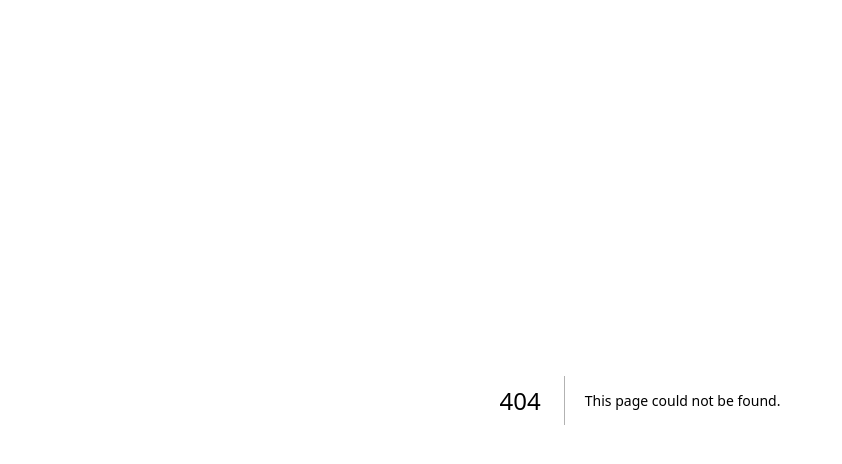
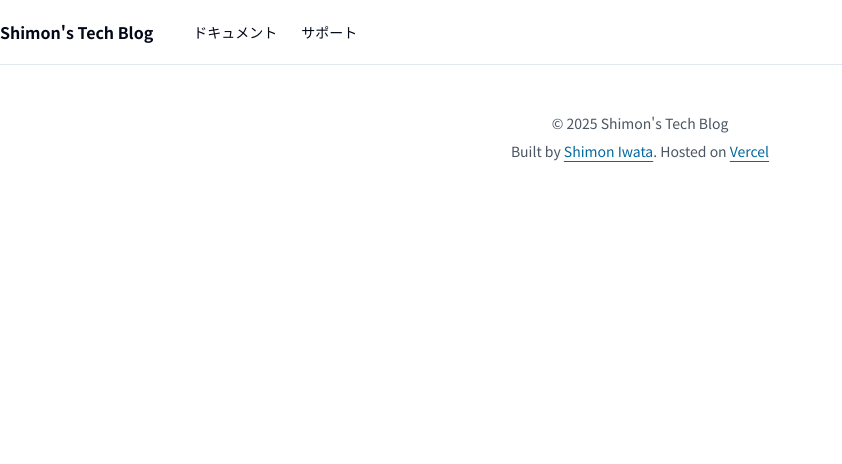
Before and after one commit to SI-Monxy/tech-blog-front, a Next.js app: page /dashboard in a window 1280 px wide. Before the commit this address had no page. Shown: the top 464 px of the page, without its empty margins (0-842 px from the left). Built offline with nearby package versions, Linux system fonts and the light colour scheme.

Commit message:
ダッシュボードページを追加

```diff
--- /dev/null
+++ b/app/(dashboard)/dashboard/layout.tsx
@@ -0,0 +1,29 @@
+// import DashboardNav from "@/components/dashboard-nav";
+import MainNav from "@/components/main-nav";
+import SiteFooter from "@/components/site-footer";
+import { dashboardConfig } from "@/config/dashboard";
+
+export default function DashboardLayout({
+  children,
+}: {
+  children: React.ReactNode;
+}) {
+  return (
+    <div className="flex min-h-screen flex-col space-y-6">
+      <header className="sticky top-0 z-40 border-b bg-background">
+        <div className="container flex items-center justify-between py-4 h-16">
+          <MainNav items={dashboardConfig.mainNav} />
+        </div>
+      </header>
+      {/* <div className="container grid flex-1 gap-12 md:grid-cols-[200px_1fr]">
+        <aside className="hidden md:flex w-[200px] flex-col">
+          <DashboardNav items={dashboardConfig.sidebarNav} />
+        </aside>
+        <main className="flex flex-col w-full flex-1 overflow-hidden">
+          {children}
+        </main>
+      </div> */}
+      <SiteFooter />
+    </div>
+  );
+}
--- /dev/null
+++ b/config/dashboard.ts
@@ -0,0 +1,32 @@
+import { DashboardConfig } from "@/types";
+
+export const dashboardConfig: DashboardConfig = {
+  mainNav: [
+    {
+      title: "ドキュメント",
+      href: "/docs",
+    },
+    {
+      title: "サポート",
+      href: "/support",
+      disabled: true,
+    },
+  ],
+  sidebarNav: [
+    {
+      title: "記事投稿",
+      href: "/dashboard",
+      icon: "post",
+    },
+    {
+      title: "お支払い",
+      href: "/dashboard/billing",
+      icon: "billing",
+    },
+    {
+      title: "設定",
+      href: "/dashboard/settings",
+      icon: "settings",
+    },
+  ],
+};
```
Also changed, not shown: app/(dashboard)/dashboard/page.tsx (added).
